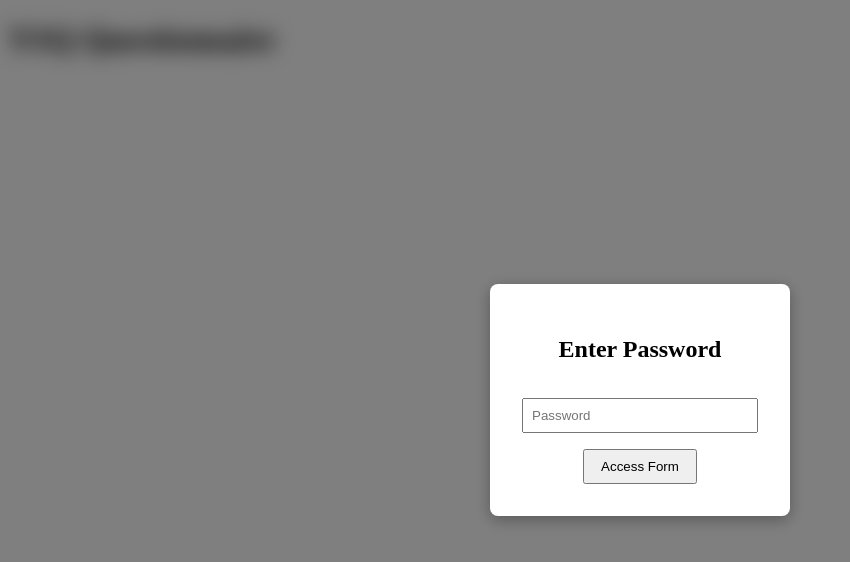
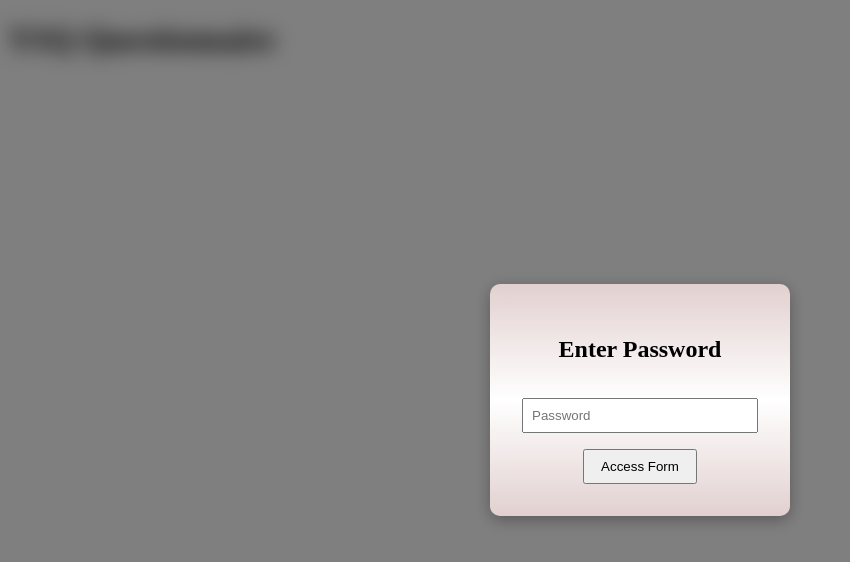
Before and after one commit to SasanTazayoni/integrate-therapy-form-manager, a React (Vite) app: page / in a window 1280 px wide. Shown: the top 562 px of the page, without its empty margins (0-850 px from the left). Built offline with nearby package versions, Linux system fonts and the light colour scheme.

Commit message:
Add class names and styles for modal

```diff
--- a/src/assets/css/styles.css
+++ b/src/assets/css/styles.css
@@ -4,8 +4,7 @@
   box-sizing: border-box;
 }
 
-/* Overlay that covers the full screen */
-.modal-overlay {
+.overlay {
   position: fixed;
   top: 0;
   left: 0;
@@ -15,32 +14,30 @@
   display: flex;
   align-items: center;
   justify-content: center;
-  z-index: 1000;
+  z-index: 1;
 }
 
-/* The modal box in the center */
-.modal-box {
-  background: white;
+.modal {
+  background: linear-gradient(rgb(226, 208, 208), white, rgb(226, 208, 208));
   padding: 2rem;
-  border-radius: 8px;
+  border-radius: 10px;
   box-shadow: 0 4px 16px rgba(0, 0, 0, 0.3);
   width: 300px;
   text-align: center;
-  z-index: 1001;
+  z-index: 1;
 }
 
-.modal-box input {
+.modal input {
   width: 100%;
   margin: 1rem 0;
   padding: 0.5rem;
 }
 
-.modal-box button {
+.modal button {
   padding: 0.5rem 1rem;
   cursor: pointer;
 }
 
-/* Blur effect for background when locked */
 .blurred {
   filter: blur(10px);
   pointer-events: none;
--- a/src/components/ProtectedForm.tsx
+++ b/src/components/ProtectedForm.tsx
@@ -20,8 +20,8 @@ const ProtectedForm = ({ children }: { children: React.ReactNode }) => {
       </div>
 
       {!authenticated && (
-        <div className="modal-overlay">
-          <form className="modal-box" onSubmit={handleSubmit}>
+        <div className="overlay">
+          <form className="modal" onSubmit={handleSubmit}>
             <h2>Enter Password</h2>
             <input
               type="password"
```
